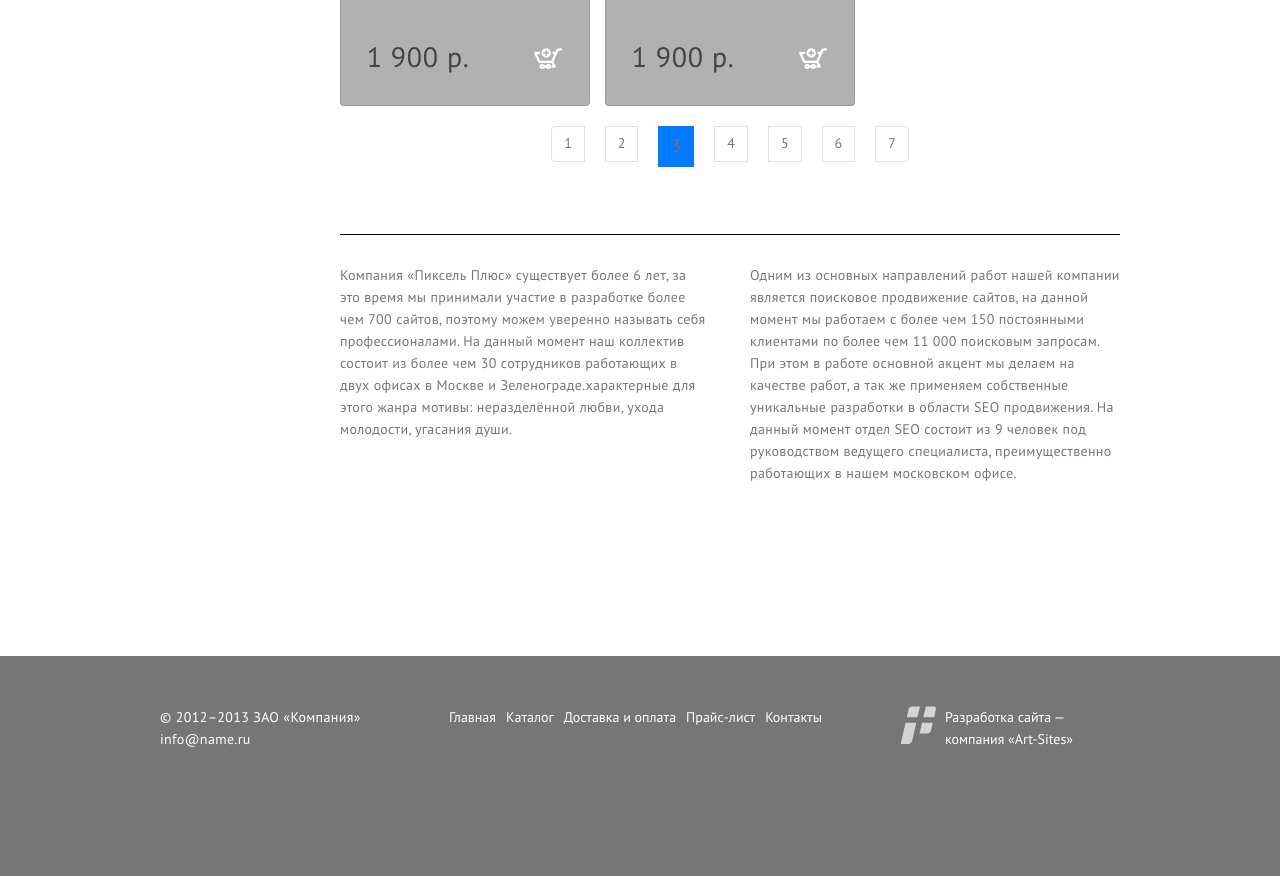
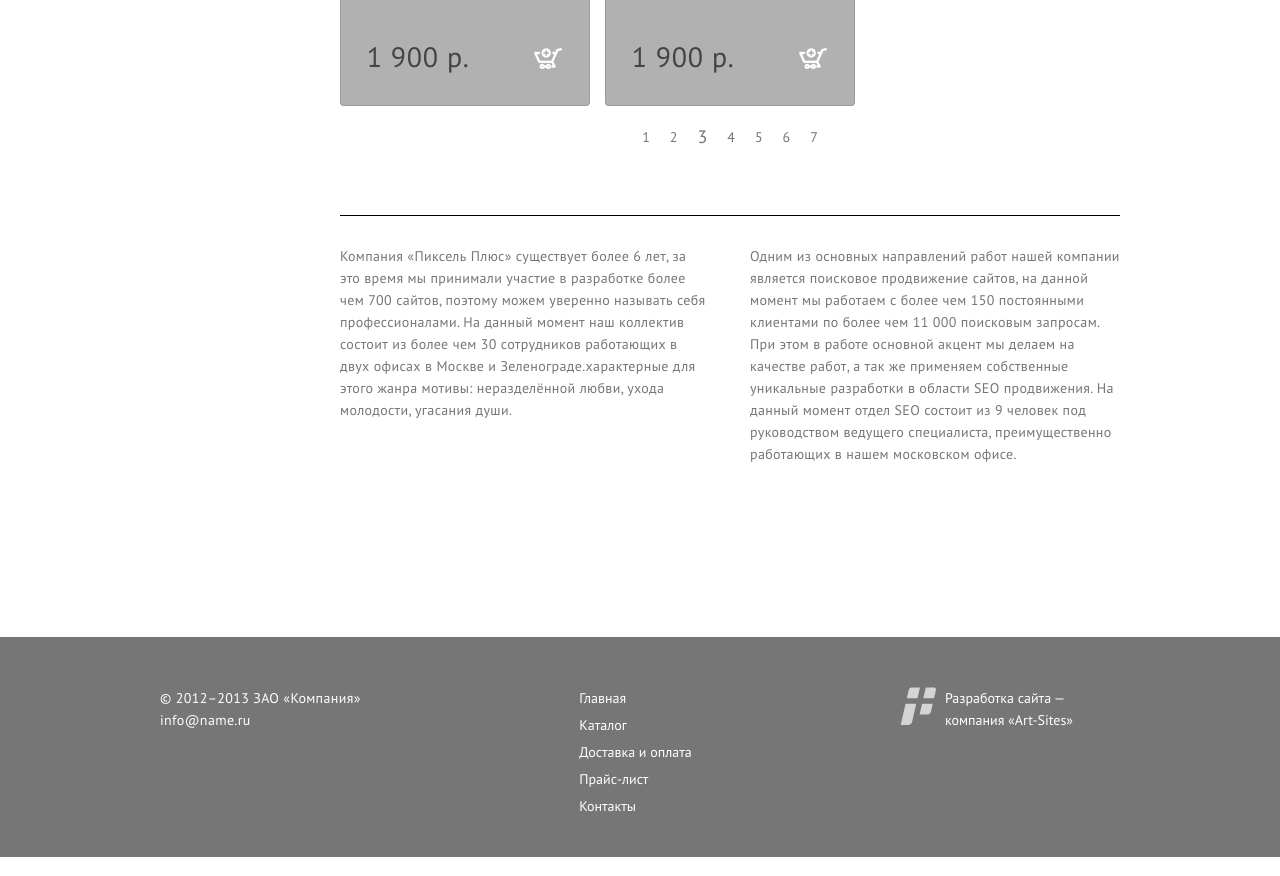
Before and after one commit to MeMeMory/Markup, a plain HTML site: page index.html in a window 1280 px wide. Shown: the part 1580-2456 px from the top of the page. Drawn offline with nearby package versions, Linux system fonts and the light colour scheme.

Commit message:
fix bug with bootstrap

```diff
--- a/css/style.css
+++ b/css/style.css
@@ -235,7 +235,7 @@ body {
 }
 
 @media (max-width: 960px) {
-  .menu .menu-catalog .nav-item a {
+  .menu .menu-catalog a {
     padding-right: 20px;
     font-size: 20px;
   }
@@ -346,7 +346,7 @@ body {
   justify-content: center;
   margin-bottom: 67px;
 }
-.content .content-bottom .pagination .page-item .page-link {
+.content .content-bottom .pagination .page-items .page-links {
   color: #767676;
   margin: 0 10px;
 }
@@ -393,6 +393,10 @@ footer .container .about-company {
   letter-spacing: 0.35px;
   width: 201px;
 }
+footer .container .nav {
+  display: flex;
+  flex-direction: column;
+}
 footer .container .nav .nav-item {
   cursor: pointer;
   padding-bottom: 5px;
--- a/index.html
+++ b/index.html
@@ -152,13 +152,13 @@
 				</div>
 				<div class="content-bottom">
 					<ul class="pagination">
-						<li class="page-item"><a class="page-link" href="#">1</a></li>
-						<li class="page-item"><a class="page-link" href="#">2</a></li>
-						<li class="page-item active"><a class="page-link" href="#">3</a></li>
-						<li class="page-item"><a class="page-link" href="#">4</a></li>
-						<li class="page-item"><a class="page-link" href="#">5</a></li>
-						<li class="page-item"><a class="page-link" href="#">6</a></li>
-						<li class="page-item"><a class="page-link" href="#">7</a></li>
+						<li class="page-items"><a class="page-links" href="#">1</a></li>
+						<li class="page-items"><a class="page-links" href="#">2</a></li>
+						<li class="page-items active"><a class="page-links" href="#">3</a></li>
+						<li class="page-items"><a class="page-links" href="#">4</a></li>
+						<li class="page-items"><a class="page-links" href="#">5</a></li>
+						<li class="page-items"><a class="page-links" href="#">6</a></li>
+						<li class="page-items"><a class="page-links" href="#">7</a></li>
 						</li>
 					</ul>
 					<div class="content-info">
```
